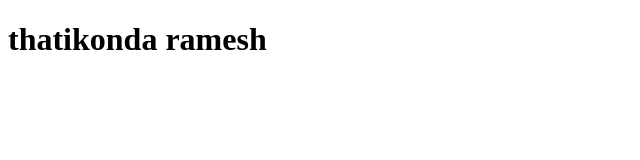
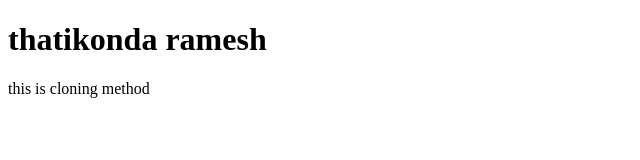
Before and after one commit to rameshthatikonda/pract-clone, a plain HTML site: page index.html in a window 1280 px wide. Shown: the whole page, without its empty margins (0-640 px from the left). Drawn offline with Linux system fonts and the light colour scheme.

Commit message:
modified

```diff
--- a/index.html
+++ b/index.html
@@ -7,5 +7,6 @@
 </head>
 <body>
     <h1>thatikonda ramesh</h1>
+    <p>this is cloning method</p>
 </body>
 </html>
```
